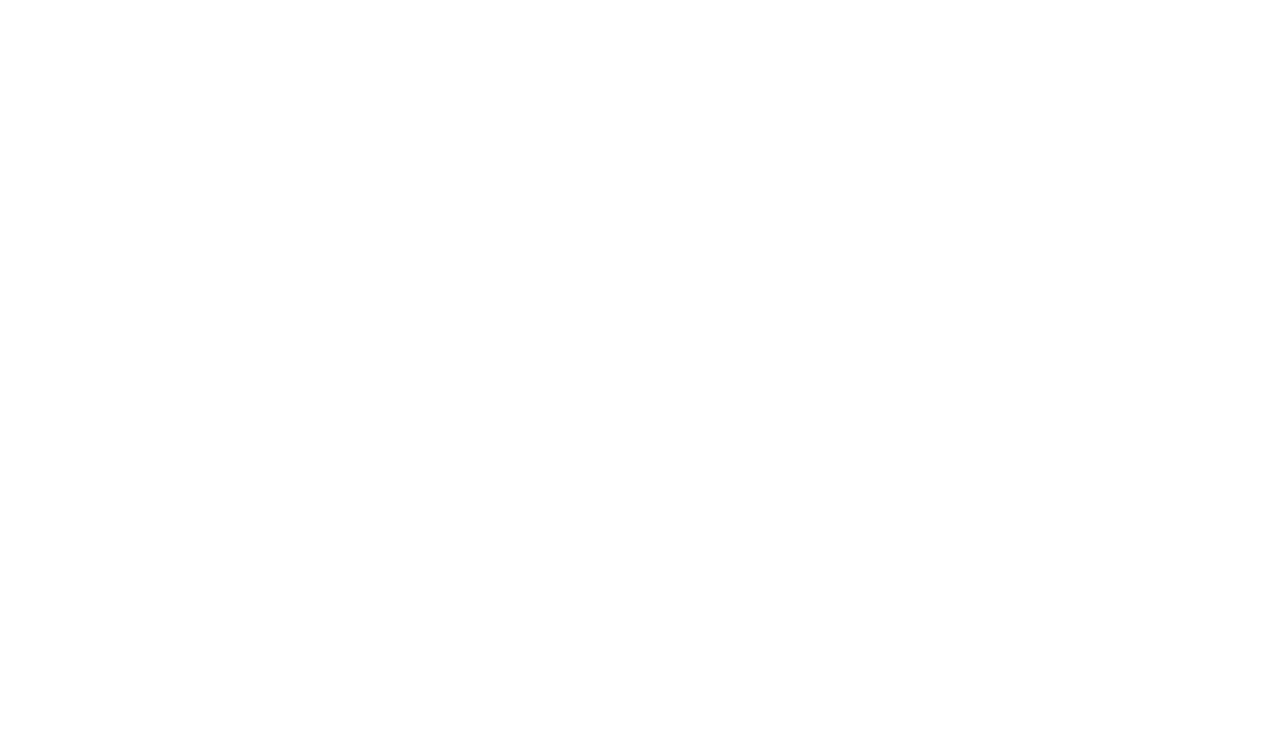
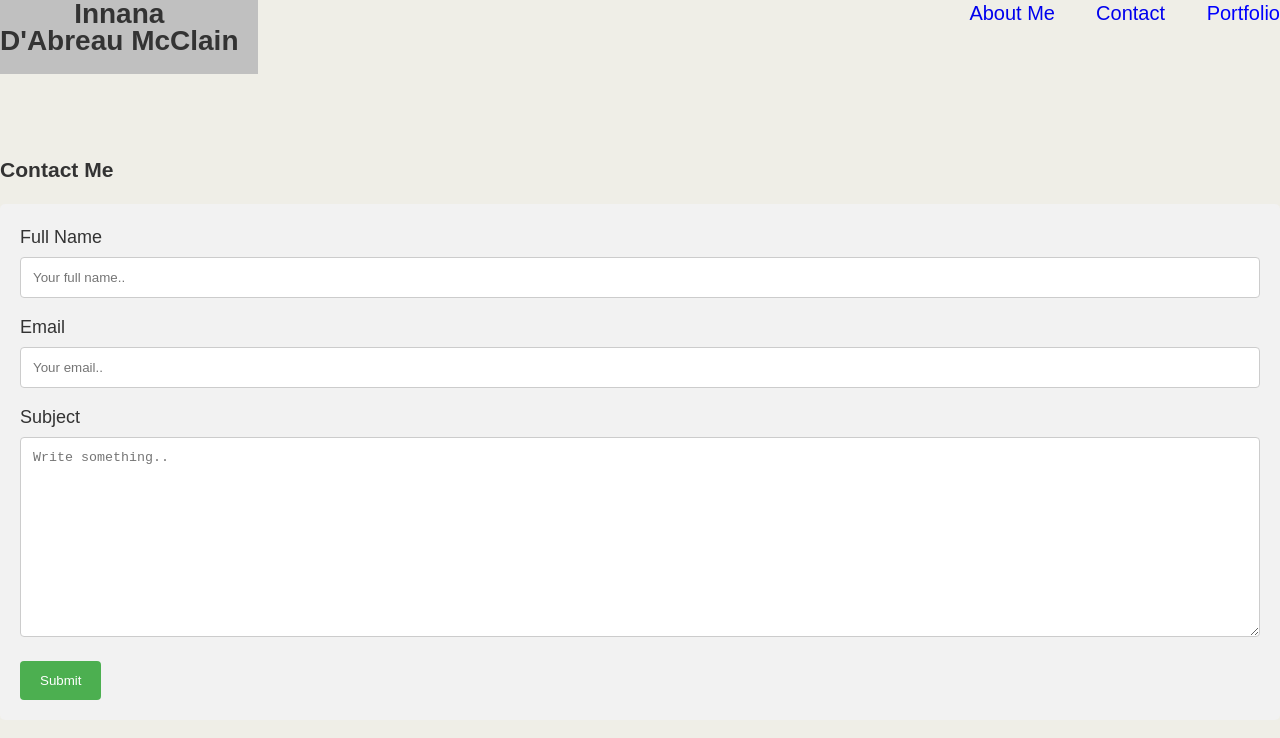
Before and after one commit to InnanaDM/gt_portfolio, a plain HTML site: page contact.html in a window 1280 px wide. Drawn offline with Linux system fonts and the light colour scheme.

Commit message:
updated portfolio still needs tweaking

```diff
--- a/contact.html
+++ b/contact.html
@@ -0,0 +1,128 @@
+<!DOCTYPE html>
+<html lang="en-us">
+
+<head>
+    <meta charset="UTF-8">
+    <title>Contact</title>
+</head>
+
+<body>
+    <div id="idmTopLeft">
+        Innana<br> D'Abreau McClain
+    </div>
+
+    <a class="contact" href="file:///Users/IDM/gtcbc/GTATL20190219FSF-2/01-Class-Content/01-html-git-css/02-Homework/gt_portfolio/contact.html">Contact</a>
+    <div id="portfolio">
+        Portfolio
+    </div>
+    <br>
+    <br>
+    <br>
+    <br>
+    <br>
+    <a class="active" href="file:///Users/IDM/gtcbc/GTATL20190219FSF-2/01-Class-Content/01-html-git-css/02-Homework/gt_portfolio/index.html">About Me</a>
+
+
+
+    <h3>Contact Me</h3>
+
+    <div class="container">
+      <form action="/action_page.php">
+        <label for="fname">Full Name</label>
+        <input type="text" id="fname" name="firstname" placeholder="Your full name..">
+
+        <label for="lname">Email</label>
+        <input type="text" id="lname" name="lastname" placeholder="Your email..">
+
+
+
+        <label for="subject">Subject</label>
+        <textarea id="subject" name="subject" placeholder="Write something.." style="height:200px"></textarea>
+
+        <input type="submit" value="Submit">
+      </form>
+    </div>
+</body>
+<style>
+    * {
+        box-sizing: border-box;
+    }
+    body {
+        padding: 0;
+        margin: 0;
+        font-family: Georgia, "Times New Roman", Times, serif;
+        font-size: 18px;
+        line-height: 150%;
+        color: #333;
+        background: #efeee7;
+    }
+
+    #idmTopLeft {
+        text-align: center;
+        font-size: 28px;
+        font-weight: bolder;
+        position: fixed;
+        left: 3;
+        top: 3;
+        margin: -20px;
+        padding: 20px;
+        background: silver;
+    }
+    .contact {
+        position: absolute;
+        top: 0;
+        right: 115px;
+        text-decoration: none;
+        font-size: 20px;
+
+    }
+    #portfolio {
+        text-align: center;
+        position: absolute;
+        top: 0;
+        right: 0;
+        font-size: 20px;
+        color: blue;
+    }
+    .active {
+        position: absolute;
+        top: 0;
+        right: 225px;
+        text-decoration: none;
+        font-size: 20px;
+    }
+    body {font-family: Arial, Helvetica, sans-serif;}
+* {box-sizing: border-box;}
+
+input[type=text], select, textarea {
+  width: 100%;
+  padding: 12px;
+  border: 1px solid #ccc;
+  border-radius: 4px;
+  box-sizing: border-box;
+  margin-top: 6px;
+  margin-bottom: 16px;
+  resize: vertical;
+}
+
+input[type=submit] {
+  background-color: #4CAF50;
+  color: white;
+  padding: 12px 20px;
+  border: none;
+  border-radius: 4px;
+  cursor: pointer;
+}
+
+input[type=submit]:hover {
+  background-color: #45a049;
+}
+
+.container {
+  border-radius: 5px;
+  background-color: #f2f2f2;
+  padding: 20px;
+}
+</style>
+
+</html>
```
Also changed, not shown: index.html (+17 -10 lines).
